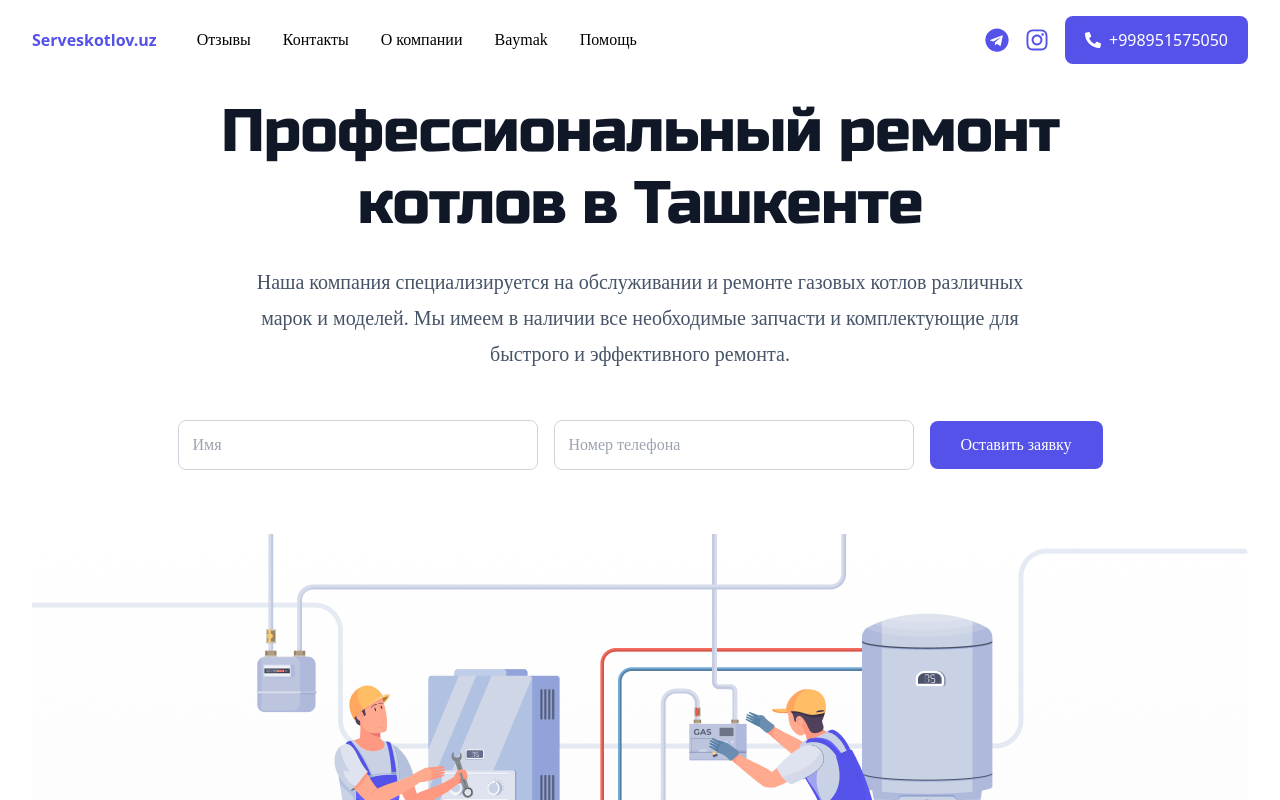
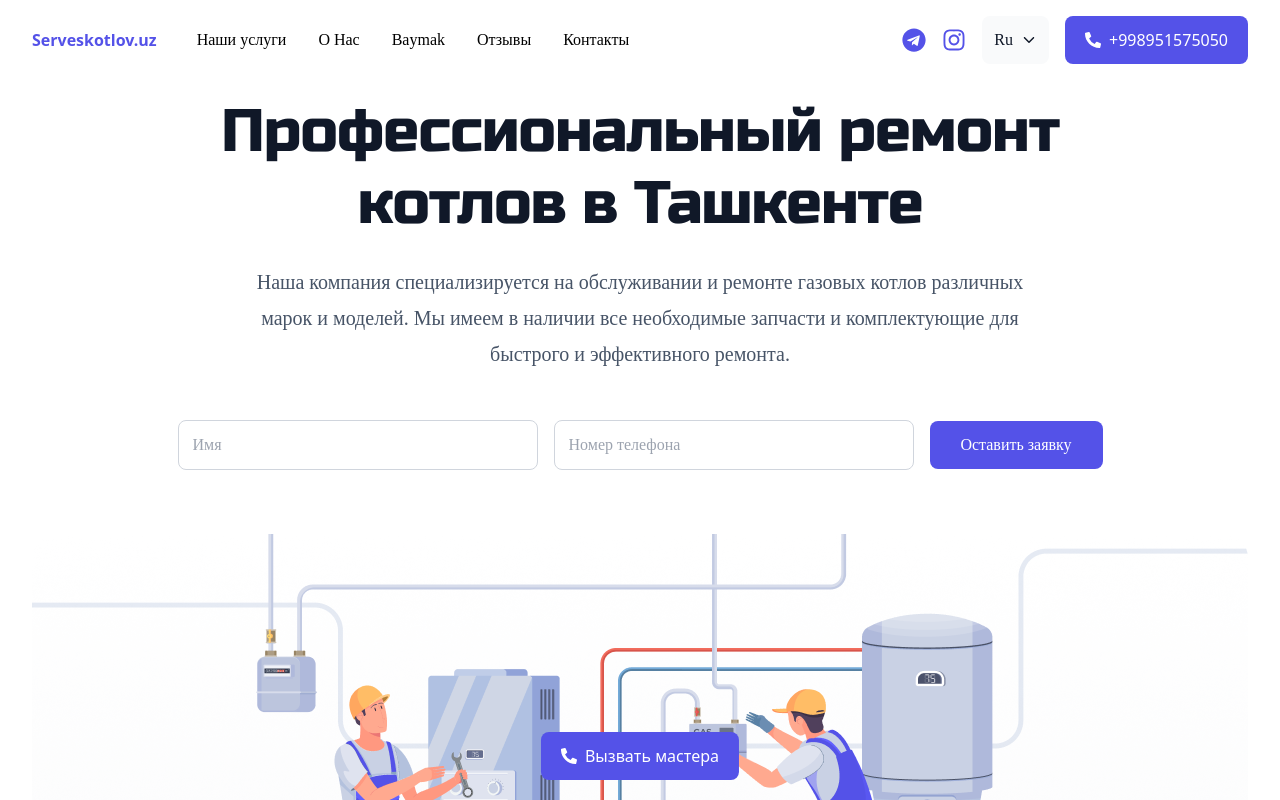
Before and after one commit to giyoscoder/Serveskotlov, a React (Create React App) app: page / in a window 1280 px wide. Shown: the top 800 px of the page. Built offline with nearby package versions, Linux system fonts and the light colour scheme; a web font is replaced by a local one.

Commit message:
some bugs

```diff
--- a/src/Components/Navbar.tsx
+++ b/src/Components/Navbar.tsx
@@ -2,11 +2,22 @@ import React, { useState } from 'react';
 import { Link } from 'react-scroll';
 import { FaPhoneAlt, FaBars, FaTelegram, FaInstagram } from "react-icons/fa";
 import { BsTelephone } from "react-icons/bs";
+import { IoIosArrowDown, IoIosArrowUp } from "react-icons/io";
+
 const Navbar = () => {
     const [navbar, setNavbar] = useState(false);
+    const [lang, setLang] = useState('Ru');
+    const [navDrop, setNavDrop] = useState(false)
+
     const navbarHadler = () => {
         setNavbar(prev => !prev)
     }
+
+    const langugeHandler = (e: string) => {
+        setLang(e)
+        setNavDrop(false)
+    }
+
     return (
         <nav className='fixed top-0 left-0 w-full bg-white z-50'>
             <div className="container">
@@ -16,12 +27,12 @@ const Navbar = () => {
                         <Link activeClass="active"
                             to='main' spy={true} smooth={true} offset={-150}
                             className='text-mainColor cursor-pointer font-sans  font-bold text-base'>Serveskotlov.uz</Link>
-                        <ul className='hidden md:flex items-center  gap-5 lg:gap-[32px] text-base font-medium font-jura'>
+                        <ul className='hidden md:flex items-center  cursor-pointer gap-5 lg:gap-[32px] text-base font-medium font-jura'>
+                            <li><Link to='#'>Наши услуги</Link></li>
+                            <li><Link to='#'>О Нас</Link></li>
+                            <li><Link to='#'>Baymak</Link></li>
                             <li><Link to='#'>Отзывы</Link></li>
-                            <li><Link to='#'>Контакты</Link></li>
-                            <li><Link to='#'>О компании</Link></li>
-                            <li><Link to='#'>Baymak</Link></li>
-                            <li><Link to='#'>Помощь </Link></li>
+                            <li><Link to='#'>Контакты </Link></li>
                         </ul>
                     </div>
                     <div className='hidden md:flex items-center gap-4'>
@@ -30,7 +41,17 @@ const Navbar = () => {
                             <FaInstagram size={24} />
                             <BsTelephone size={24} className='md:block lg:hidden' />
                         </div>
-                        <a href='tel:@rashidov9861' className='md:hidden  bg-mainColor py-3 px-5 rounded-lg text-white lg:flex items-center gap-2'><FaPhoneAlt /> <span className='font-medium text-base'>+998951575050</span></a>
+                        <div className='relative'>
+                            <p onClick={() => setNavDrop(prev => !prev)} className='text-darkColor cursor-pointer text-base font-jura font-medium flex items-center gap-2 p-3 bg-[#F9FAFB] rounded-lg'><span>{lang}</span> <IoIosArrowDown className={`${navDrop && 'rotate-180 transition-all duration-300'}`} /></p>
+
+                            <ul className={`absolute -right-2 transition-all duration-300 ${navDrop ? 'opacity-1 top-full' : 'opacity-0 top-9'} cursor-pointer min-w-[150px] mt-1 text-base text-darkColor bg-white p-[10px] space-y-[20px] font-hura font-bold  rounded-lg`}>
+                                <li onClick={() => langugeHandler('Uz')}>O’zbek tili</li>
+                                <li onClick={() => langugeHandler('Уз')}>Узбек тили</li>
+                                <li onClick={() => langugeHandler('Ru')}>Русский язык</li>
+                            </ul>
+
+                        </div>
+                        <div className='md:hidden  bg-mainColor py-3 px-5 rounded-lg text-white lg:flex items-center gap-2'><FaPhoneAlt /> <span className='font-medium text-base'>+998951575050</span></div>
                     </div>
                     <div onClick={navbarHadler} className='md:hidden text-darkColor cursor-pointer'>
                         <FaBars size='24' />
@@ -42,13 +63,24 @@ const Navbar = () => {
                     <div className={`pt-10 h-screen w-2/3 bg-white absolute top-0 z-50  ${navbar ? 'left-0' : '-left-full'}  transition-all duration-300   space-y-8`}>
                         <Link to={'#'} className='text-mainColor text-center block  font-sans font-bold text-base'>Serveskotlov.uz</Link>
                         <ul className='flex flex-col items-center gap-5 text-base font-medium font-jura'>
+                            <li><Link to='#'>Наши услуги</Link></li>
+                            <li><Link to='#'>О Нас</Link></li>
+                            <li><Link to='#'>Baymak</Link></li>
                             <li><Link to='#'>Отзывы</Link></li>
-                            <li><Link to='#'>Контакты</Link></li>
-                            <li><Link to='#'>О компании</Link></li>
-                            <li><Link to='#'>Baymak</Link></li>
-                            <li><Link to='#'>Помощь </Link></li>
+                            <li><Link to='#'>Контакты </Link></li>
                         </ul>
                         <button className='bg-mainColor py-3 px-5 rounded-lg mx-auto  text-white flex items-center gap-2'><FaPhoneAlt /> <span className='font-medium text-base'>+998951575050</span></button>
+
+                        <div className='relative'>
+                            <p onClick={() => setNavDrop(prev => !prev)} className='text-darkColor cursor-pointer text-base font-jura font-medium flex items-center justify-center gap-2 p-3 bg-[#F9FAFB] rounded-lg'><span>{lang}</span> <IoIosArrowDown className={`${navDrop && 'rotate-180 transition-all duration-300'}`} /></p>
+
+                            <ul className={`absolute transition-all left-1/2 -translate-x-1/2 duration-300 ${navDrop ? 'opacity-1 top-full ' : 'opacity-0 top-9'} cursor-pointer min-w-[150px] mt-1 text-base text-darkColor bg-white p-[10px] space-y-[20px] font-jura font-bold  rounded-lg`}>
+                                <li onClick={() => langugeHandler('Uz')}>O’zbek tili</li>
+                                <li onClick={() => langugeHandler('Уз')}>Узбек тили</li>
+                                <li onClick={() => langugeHandler('Ru')}>Русский язык</li>
+                            </ul>
+
+                        </div>
                     </div>
                     <div onClick={navbarHadler} className={`bg-black/50 h-screen w-full absolute  top-0 ${navbar ? 'right-0' : 'right-full'} `} />
                 </div>
--- a/src/Components/Superiority.tsx
+++ b/src/Components/Superiority.tsx
@@ -67,7 +67,7 @@ const Superiority = () => {
 
                 </div>
 
-                <div className='hidden md:block'>
+                <div className='hidden md:block fixed bottom-5 left-1/2 -translate-x-[50%]'>
                     <button className=' bg-mainColor py-3 px-5 rounded-lg text-white flex items-center gap-2 mx-auto'><FaPhoneAlt /> <span className='font-medium text-base'>Вызвать мастера</span></button>
                 </div>
             </div>
```
